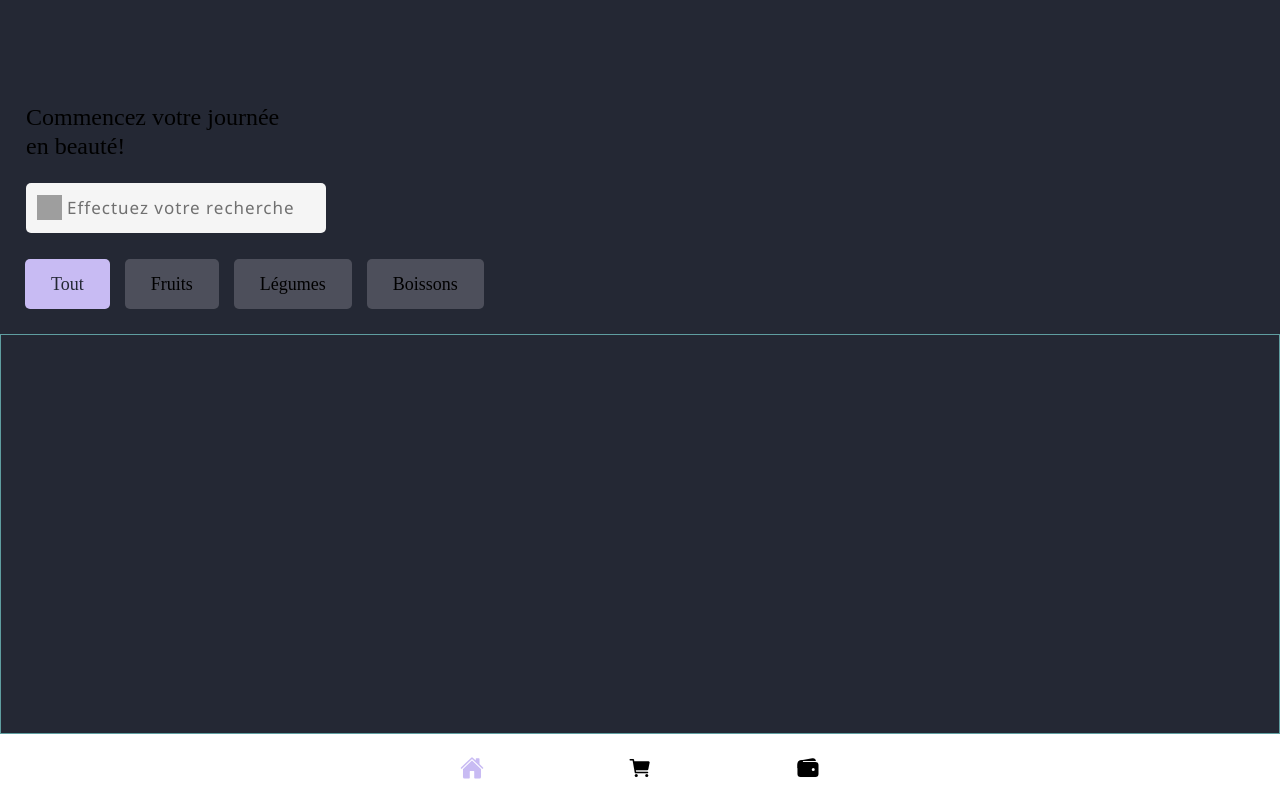
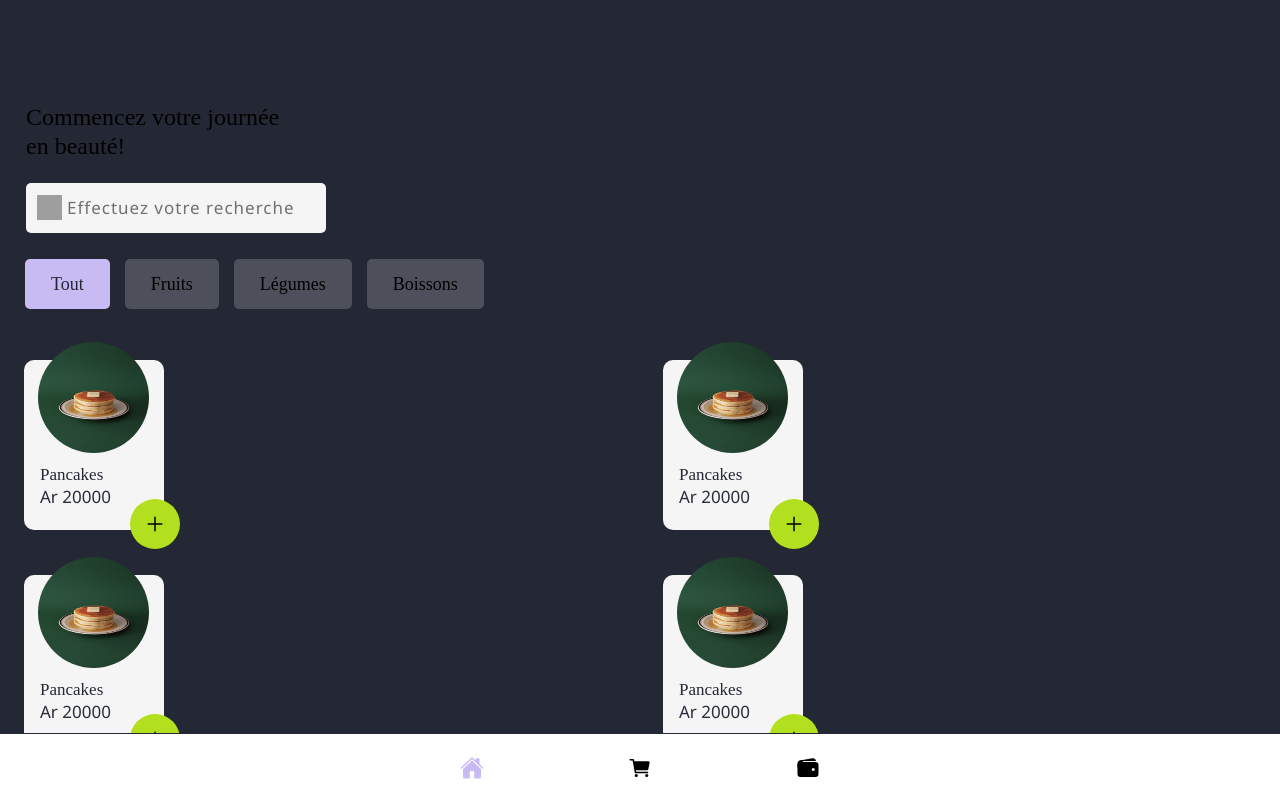
Before and after one commit to lauraophelie/breezy, a React (Vite) app: page /accueil in a window 1280 px wide. Built offline with nearby package versions, Linux system fonts and the light colour scheme; grey boxes are pictures that could not be loaded.

Commit message:
page accueil

```diff
--- a/src/assets/scss/variable.scss
+++ b/src/assets/scss/variable.scss
@@ -8,6 +8,7 @@ $main-component-font-color: #242834;
 $footer-main-color: #292E3B;
 $filter-button-color: #E0DFE5;
 $filter-button-color-transparent: #e0dfe537;
+$display-white: #F5F5F5;
 
 $main-logo-title-font: 'Heyam';
 $main-component-title-font: 'Arial Rounded MT';
--- a/src/pages/accueil/Accueil.scss
+++ b/src/pages/accueil/Accueil.scss
@@ -40,9 +40,18 @@
         gap: 15px;
     }
     &__display-content {
-        border: 1px solid cadetblue;
+        border: 1px solid transparent;
         height: 60%;
+        display: grid;
+        grid-template-columns: 1fr 1fr;
+        grid-template-rows: 100px 100px;
+        grid-gap: 115px 0px;
+        overflow-y: auto;
     }
+}
+
+.acceuil-ion-content {
+    --background: transparent;
 }
 
 #acceuil {
--- a/src/pages/accueil/Accueil.tsx
+++ b/src/pages/accueil/Accueil.tsx
@@ -1,9 +1,19 @@
-import { IonPage } from "@ionic/react";
+import { IonContent, IonPage, IonRefresher, IonRefresherContent, RefresherEventDetail } from "@ionic/react";
 import "./Accueil.scss";
 import InputComponent from "../../components/input/InputComponent";
 import FilterButton from "./components/FilterButton";
+import ProduitDisplay from "./components/produits/ProduitDisplay";
+import { IMG_BUBBLE_DATA_FOLDER } from "../../config/constants";
 
 const Accueil : React.FC = () => {
+    const folderImg = IMG_BUBBLE_DATA_FOLDER;
+
+    const handleRefresh = (event: CustomEvent<RefresherEventDetail>) => {
+        console.log("refresh");
+        setTimeout(() => {
+            event.detail.complete();
+        }, 2000);
+    }
 
     return (
         <IonPage className="accueil">
@@ -42,9 +52,43 @@ const Accueil : React.FC = () => {
                     textContent="Boissons"
                 />
             </div>
-            <div className="accueil__display-content">
 
-            </div>
+                <div className="accueil__display-content">
+                    <IonRefresher
+                        slot="fixed"
+                        pullFactor={0.5}
+                        pullMin={100}
+                        pullMax={200}
+                        onIonRefresh={handleRefresh}
+                    >
+                        <IonRefresherContent> </IonRefresherContent>
+                    </IonRefresher>
+
+
+                    <ProduitDisplay
+                        nomProduit={"Pancakes"}
+                        prix={20000}
+                        image={folderImg + "im2.jpg"}
+                    />
+
+                    <ProduitDisplay
+                        nomProduit={"Pancakes"}
+                        prix={20000}
+                        image={folderImg + "im2.jpg"}
+                    />
+
+                    <ProduitDisplay
+                        nomProduit={"Pancakes"}
+                        prix={20000}
+                        image={folderImg + "im2.jpg"}
+                    />
+
+                    <ProduitDisplay
+                        nomProduit={"Pancakes"}
+                        prix={20000}
+                        image={folderImg + "im2.jpg"}
+                    />
+                </div>
         </IonPage>
     )
 }
--- /dev/null
+++ b/src/pages/accueil/components/button/PlusButton.scss
@@ -0,0 +1,15 @@
+@import "../../../../assets/scss/mixin.scss";
+@import "../../../../assets/scss/variable.scss";
+
+.plus-button {
+    background-color: $main-component-color;
+    @include custom-box-size(50px, 50px, 50%);
+
+    &__icon {
+        color: rgb(0, 0, 0);
+        height: 50%;
+        width: 50%;
+        font-weight: bolder;
+        transform: translate(50%, 50%);
+    }
+}
--- /dev/null
+++ b/src/pages/accueil/components/button/PlusButton.tsx
@@ -0,0 +1,24 @@
+import { IonIcon } from "@ionic/react";
+import "./PlusButton.scss";
+import { add } from "ionicons/icons";
+
+interface ArrowButtonProps {
+    className?: string;
+    onClick?: (event: any) => void;
+}
+
+const PlusButton : React.FC<ArrowButtonProps> = (props) => {
+    return (
+        <div
+            className={"plus-button " + props.className}
+            onClick={props.onClick}
+        >
+            <IonIcon
+                icon={add}
+                className="plus-button__icon"
+            />
+        </div>
+    )
+}
+
+export default PlusButton;
--- /dev/null
+++ b/src/pages/accueil/components/produits/ProduitDisplay.scss
@@ -0,0 +1,39 @@
+@import "../../../../assets/scss/mixin.scss";
+@import "../../../../assets/scss/variable.scss";
+
+.produit-display {
+    @include custom-box-size(170px, 140px, 10px);
+    background-color: $display-white;
+    transform: translate(23px, 25px);
+
+    &__image {
+        @include custom-box-size(115px, 115px, 50%);
+        background-color: transparent;
+        margin-left: 8%;
+        margin-top: -15%;
+
+        &--source {
+            @include custom-box-size(100%, 100%, 50%);
+        }
+    }
+
+    &__content {
+        font-size: 17px;
+        line-height: 5px;
+        padding-left: 15px;
+
+        &--name {
+            color: $main-component-font-color;
+            font-family: $main-component-title-font;
+        }
+        &--price {
+            color: $footer-main-color;
+            font-weight: lighter;
+            font-family: $secondary-component-title-font;
+        }
+    }
+
+    &__cart-button {
+        transform: translate(105px, -17px);
+    }
+}
--- /dev/null
+++ b/src/pages/accueil/components/produits/ProduitDisplay.tsx
@@ -0,0 +1,36 @@
+import ImageBox from "../../../../components/image/ImageBox";
+import PlusButton from "../button/PlusButton";
+import "./ProduitDisplay.scss";
+
+interface ProduitDisplayProps {
+    nomProduit: string;
+    prix: number;
+    image: string;
+    className?: string;
+}
+
+const ProduitDisplay : React.FC<ProduitDisplayProps> = (props) => {
+    return (
+        <div className={"produit-display " + props.className}>
+            <div className="produit-display__image">
+                <ImageBox
+                    src={props.image}
+                    className="produit-display__image--source"
+                />
+            </div>
+            <div className="produit-display__content">
+                <p className="produit-display__content--name">
+                    {props.nomProduit}
+                </p>
+                <p className="produit-display__content--price">
+                    {"Ar " + props.prix}
+                </p>
+            </div>
+            <PlusButton
+                className="produit-display__cart-button"
+            />
+        </div>
+    )
+}
+
+export default ProduitDisplay;
```
